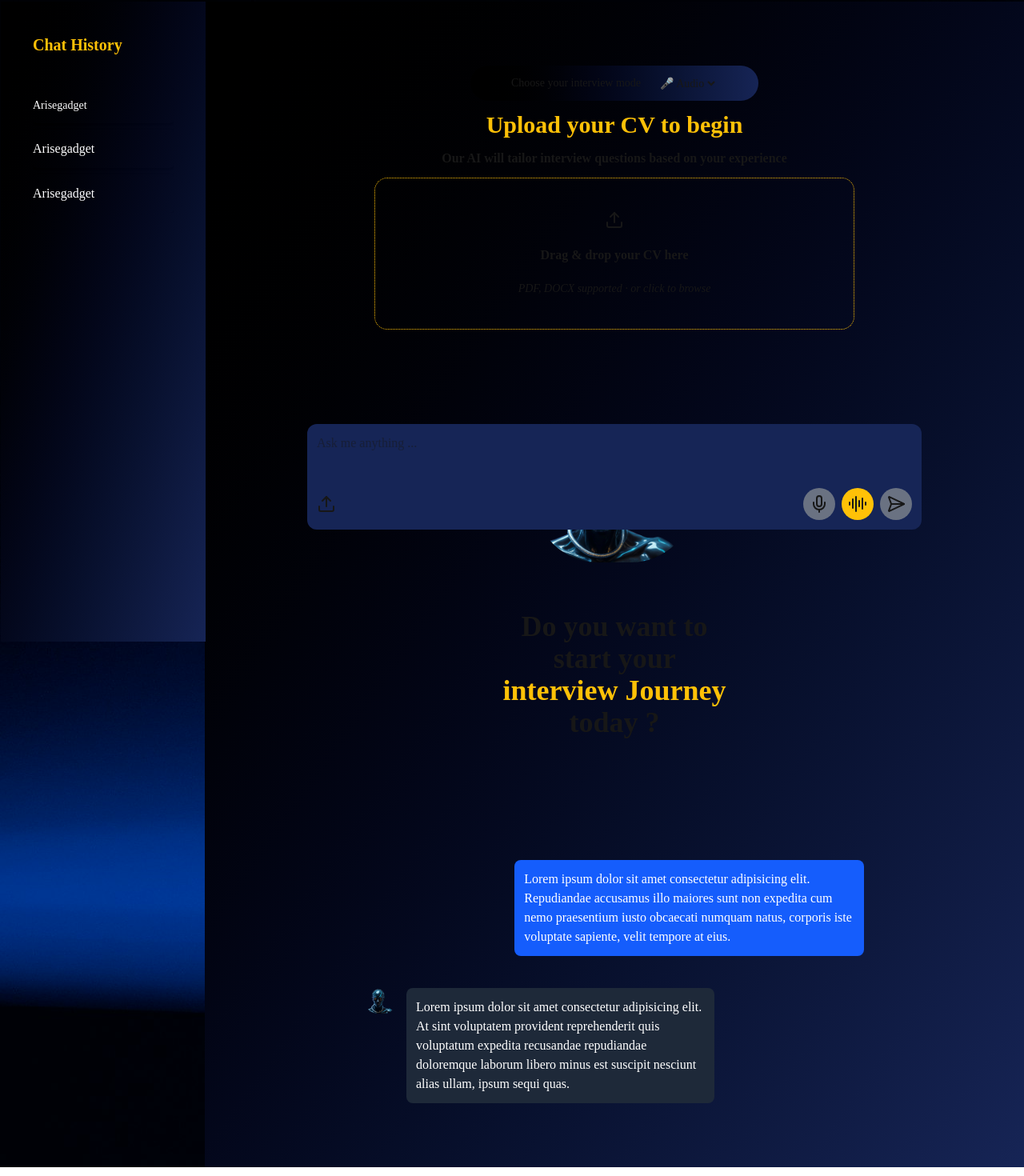
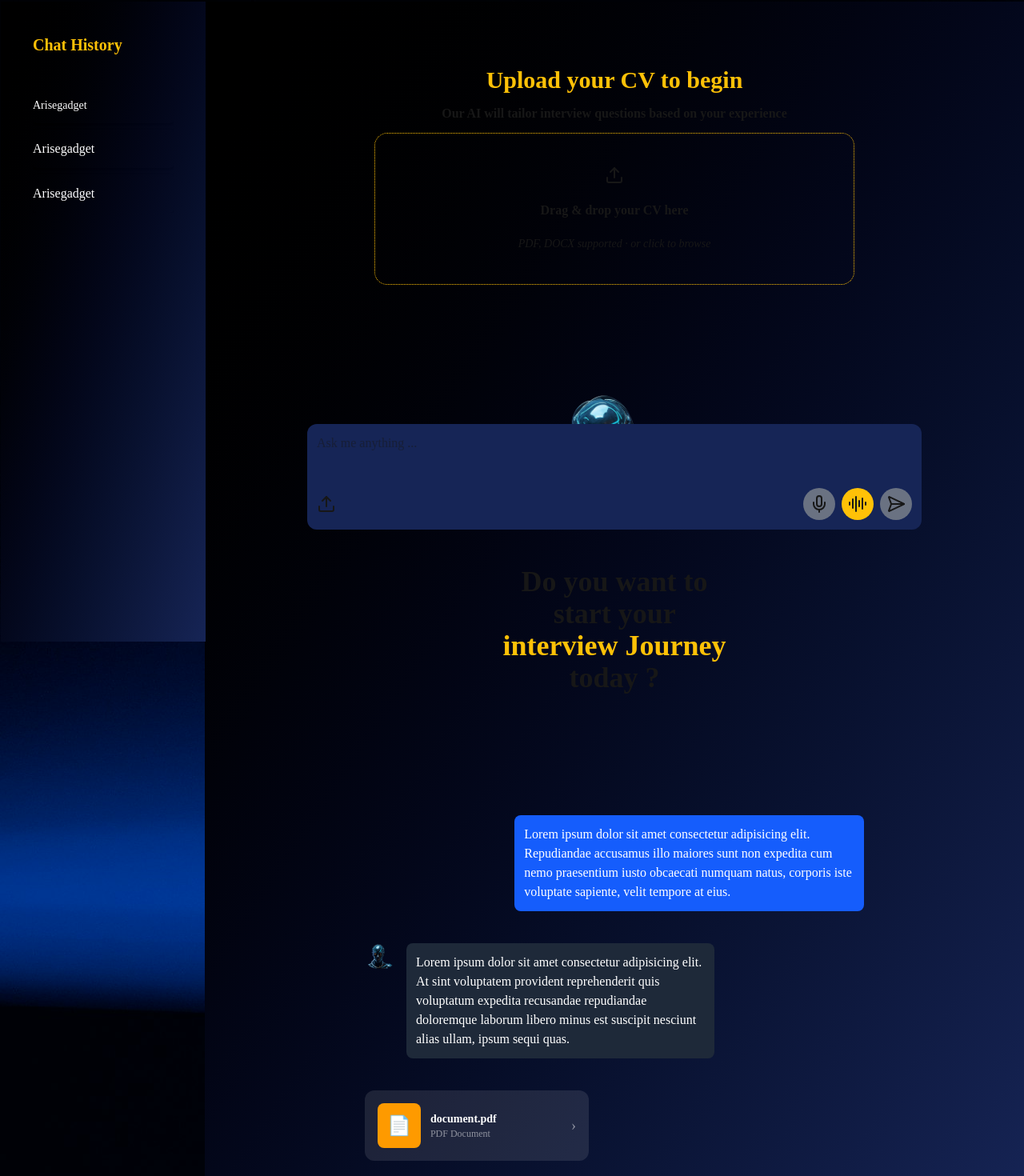
Before and after one commit to raveroses/AskIt, a Next.js app: page /interview in a window 1280 px wide. Shown: the part 118-1588 px from the top of the page at 80% size. Built offline with nearby package versions, Linux system fonts and the light colour scheme; a web font is replaced by a local one.

Commit message:
added file opening and local storage for input

```diff
--- a/eslint.config.mjs
+++ b/eslint.config.mjs
@@ -1,3 +1,21 @@
+// import { defineConfig, globalIgnores } from "eslint/config";
+// import nextVitals from "eslint-config-next/core-web-vitals";
+// import nextTs from "eslint-config-next/typescript";
+
+// const eslintConfig = defineConfig([
+//   ...nextVitals,
+//   ...nextTs,
+//   // Override default ignores of eslint-config-next.
+//   globalIgnores([
+//     // Default ignores of eslint-config-next:
+//     ".next/**",
+//     "out/**",
+//     "build/**",
+//     "next-env.d.ts",
+//   ]),
+// ]);
+
+// export default eslintConfig;
 import { defineConfig, globalIgnores } from "eslint/config";
 import nextVitals from "eslint-config-next/core-web-vitals";
 import nextTs from "eslint-config-next/typescript";
@@ -5,14 +23,15 @@ import nextTs from "eslint-config-next/typescript";
 const eslintConfig = defineConfig([
   ...nextVitals,
   ...nextTs,
-  // Override default ignores of eslint-config-next.
-  globalIgnores([
-    // Default ignores of eslint-config-next:
-    ".next/**",
-    "out/**",
-    "build/**",
-    "next-env.d.ts",
-  ]),
+
+  // ✅ Add this block
+  {
+    rules: {
+      "@typescript-eslint/no-explicit-any": "off",
+    },
+  },
+
+  globalIgnores([".next/**", "out/**", "build/**", "next-env.d.ts"]),
 ]);
 
 export default eslintConfig;
--- a/package.json
+++ b/package.json
@@ -16,7 +16,7 @@
     "cross-fetch": "^4.1.0",
     "lucide-react": "^1.3.0",
     "motion": "^12.38.0",
-    "next": "^15.0.0",
+    "next": "^16.2.4",
     "react": "19.2.4",
     "react-dom": "19.2.4",
     "swiper": "^12.1.3",
@@ -27,11 +27,15 @@
     "@types/node": "^20",
     "@types/react": "^19",
     "@types/react-dom": "^19",
+    "@types/web": "^0.0.349",
     "babel-plugin-react-compiler": "1.0.0",
     "eslint": "^9",
     "eslint-config-next": "16.2.1",
     "tailwindcss": "^4",
     "typescript": "^5"
+  },
+  "overrides": {
+    "postcss": "^8.5.10"
   },
   "description": "This is a [Next.js](https://nextjs.org) project bootstrapped with [`create-next-app`](https://nextjs.org/docs/app/api-reference/cli/create-next-app).",
   "main": "index.js",
--- a/src/app/components/types.tsx
+++ b/src/app/components/types.tsx
@@ -12,3 +12,12 @@ export interface Record {
   onQuestionChange: (event: React.ChangeEvent<HTMLTextAreaElement>) => void;
   waveFrequencyCreated: () => void;
 }
+
+type SpeechRecognition = any;
+
+declare global {
+  interface Window {
+    SpeechRecognition: new () => SpeechRecognition;
+    webkitSpeechRecognition: new () => SpeechRecognition;
+  }
+}
--- a/src/app/interview/component/imageUploading.tsx
+++ b/src/app/interview/component/imageUploading.tsx
@@ -39,6 +39,7 @@ export default function ImageUploading() {
     openFilePicker,
     handleDrop,
     inputRef,
+    documentUrl,
   } = useChat();
 
   const focus = textInput.isOnFocus;
@@ -121,22 +122,6 @@ export default function ImageUploading() {
       </div>
 
       <div className="save md:w-[80%] w-full h-auto bg-linear-to-br from-black to-blue-950 py-20 md:px-50 px-5 flex flex-col gap-3 relative">
-        <div className="w-90 flex items-center gap-5 justify-center md:text-md text-sm text-center bg-linear-to-r from-black to-blue-950 py-3 rounded-3xl mx-auto">
-          <div>Choose your interview mode</div>
-          <select
-            // value={interviewMode}
-            // onChange={onInterviewMode}
-            className="cursor-pointer border-none outline-none"
-          >
-            <option className="border-none outline-none cursor-pointer bg-transparent">
-              🎤 Audio
-            </option>
-            <option className="border-none outline-none cursor-pointer">
-              💬 Text
-            </option>
-          </select>
-        </div>
-
         <div
           className={`flex flex-col justify-center items-center gap-3 opacity-30 ${textInput.isDragging ? "opacity-30" : "opacity-100"}`}
         >
@@ -191,7 +176,7 @@ export default function ImageUploading() {
               height={200}
               priority
               alt="ai-image"
-              className="rounded-full"
+              className="rounded-full md:block hidden "
             />
 
             <h1 className="md:text-4xl text-xl  font-bold md:px-40 p-5 text-center">
@@ -286,6 +271,26 @@ export default function ImageUploading() {
             </span>
             {/* </div> */}
           </li>
+
+          <li>
+            <div
+              className="flex items-center gap-3 bg-white/10 rounded-xl p-4 w-[280px] cursor-pointer hover:bg-white/20 transition"
+              onClick={() => window.open(documentUrl, "_blank")}
+            >
+              <div className="bg-amber-500 rounded-lg p-3 text-white text-2xl">
+                📄
+              </div>
+              <div className="flex flex-col">
+                <p className="text-white font-semibold text-sm truncate w-[160px]">
+                  {textInput?.document_upload?.name || "document.pdf"}
+                </p>
+                <p className="text-white/50 text-xs">PDF Document</p>
+              </div>
+
+              {/* Arrow */}
+              <div className="ml-auto text-white/50 text-lg">›</div>
+            </div>
+          </li>
         </ul>
 
         <div
--- a/zustand/useChat.tsx
+++ b/zustand/useChat.tsx
@@ -7,12 +7,22 @@ type ChatType = {
   document_upload: File | null;
 };
 const useChat = () => {
-  const [textInput, setTextInput] = useState<ChatType>({
-    userChat: "",
-    isOnFocus: false,
-    document_upload: null,
-    isDragging: false,
+  const [textInput, setTextInput] = useState<ChatType>(() => {
+    try {
+      const saved = localStorage.getItem("draft");
+      if (saved) return JSON.parse(saved);
+    } catch {
+      console.log("error");
+    }
+    return {
+      userChat: "",
+      isOnFocus: false,
+      document_upload: null,
+      isDragging: false,
+    };
   });
+
+  const [documentUrl, setDocumentUrl] = useState("");
 
   const inputRef = useRef<HTMLInputElement>(null);
   const handleTextOnchange = (e: React.ChangeEvent<HTMLTextAreaElement>) => {
@@ -23,6 +33,13 @@ const useChat = () => {
     setTextInput((prev) => ({ ...prev, [target.name]: target.value }));
   };
 
+  // {
+  //   userChat: "",
+  //   isOnFocus: false,
+  //   document_upload: null,
+  //   isDragging: false,
+  // }
+
   const onInputFocus = (focused: boolean) => {
     setTextInput((prev) => ({
       ...prev,
@@ -30,7 +47,6 @@ const useChat = () => {
     }));
   };
 
-  // const handleFile = (e: React.ChangeEvent<HTMLInputElement>) => {
   const handleFile = (incoming: File | null) => {
     if (!incoming) return;
 
@@ -38,6 +54,9 @@ const useChat = () => {
       ...prev,
       document_upload: incoming,
     }));
+
+    const urlExtraction = URL.createObjectURL(incoming);
+    setDocumentUrl(urlExtraction);
   };
 
   const openFilePicker = () => inputRef.current.click();
@@ -83,7 +102,7 @@ const useChat = () => {
     handleDrop,
     inputRef,
     handleInputChange,
-
+    documentUrl,
   };
 };
 
--- a/zustand/useRecorder.tsx
+++ b/zustand/useRecorder.tsx
@@ -12,7 +12,6 @@ export const useRecorder = () => {
   const intervalRef = useRef<ReturnType<typeof setInterval> | null>(null);
 
   const [fullTime, setFullTime] = useState<string>("");
-
   const {
     setAudioUrl,
     setTranscription,
@@ -24,22 +23,15 @@ export const useRecorder = () => {
 
   const { setup, stop, canvasRef } = useWaveform();
 
-  const SpeechRecognition =
-    typeof window !== "undefined"
-      ? window.SpeechRecognition || window.webkitSpeechRecognition
-      : null;
-
-  if (!SpeechRecognition)
-    return {
-      startVoiceNote: async () => {},
-      stopVoiceNote: () => {},
-      initSpeechRecognition: () => {},
-      stopInitSpeechRecognition: () => {},
-      canvasRef: null,
-      fullTime: "",
-    };
+  // const SpeechRecognition = new SpeechRecognition()
+  const getSpeechRecognition = () => {
+    if (typeof window === "undefined") return null;
+    return window.SpeechRecognition || window.webkitSpeechRecognition;
+  };
 
   const initSpeechRecognition = () => {
+    const SpeechRecognition = getSpeechRecognition();
+    if (!SpeechRecognition) return;
     const recognition = new SpeechRecognition();
     recognitionRef.current = recognition;
     recognition.continuous = true;
@@ -111,6 +103,7 @@ export const useRecorder = () => {
     stopTranscription();
     stop();
   };
+
   return {
     startVoiceNote,
     stopVoiceNote,
--- a/zustand/useWaveform.tsx
+++ b/zustand/useWaveform.tsx
@@ -1,9 +1,10 @@
 "use client";
 import { useRef, useCallback, useState } from "react";
-import useGlobal from "./useSecondGlobal";
+// import useGlobal from "./useSecondGlobal";
+// import { useRecorder } from "./useRecorder";
 export const useWaveform = () => {
   const canvasRef = useRef<HTMLCanvasElement | null>(null);
-  const secondCanvasRef = useRef<HTMLCanvasElement | null>(null);
+  // const secondCanvasRef = useRef<HTMLCanvasElement | null>(null);
 
   const analyserRef = useRef<AnalyserNode | null>(null);
   const audioCtxRef = useRef<AudioContext | null>(null);
@@ -11,12 +12,12 @@ export const useWaveform = () => {
   const rafIdRef = useRef<number | null>(null);
   const streamRef = useRef<MediaStream | null>(null);
   const historyRef = useRef<number[]>([]); // 👈 stores bar height history
-  const barStoreRef = useRef<number[] | null>(null);
-  const { isRecording } = useGlobal();
+  // const barStoreRef = useRef<number[] | null>(null);
+  // const { isRecording } = useGlobal();
 
   const draw = useCallback(() => {
     const canvas = canvasRef.current;
-    const secondCanvas = secondCanvasRef.current;
+    // const secondCanvas = secondCanvasRef.current;
     const analyser = analyserRef.current;
     const dataArray = dataArrayRef.current;
     if (!canvas || !analyser || !dataArray) return;
```
Also changed, not shown: tsconfig.json (+12 -4 lines), 1 other file (tests, documents, lock files or other folders).
